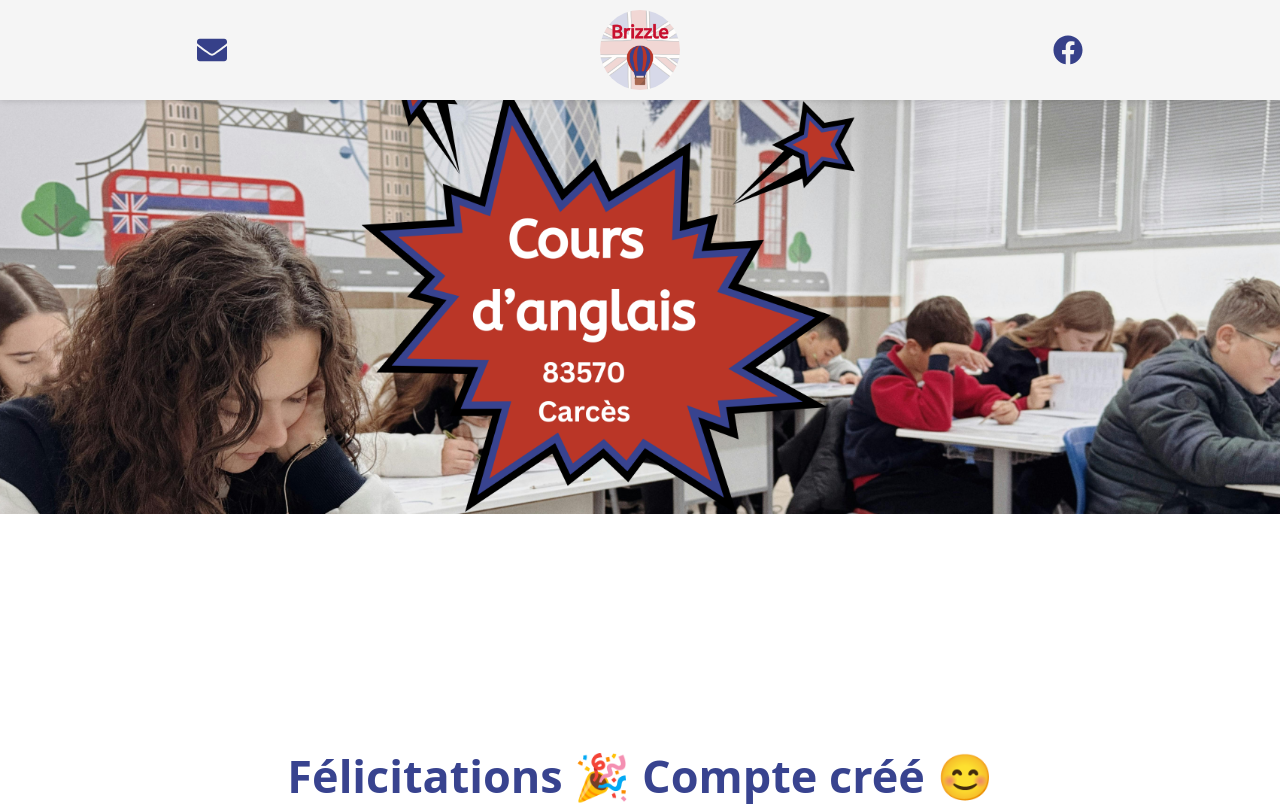
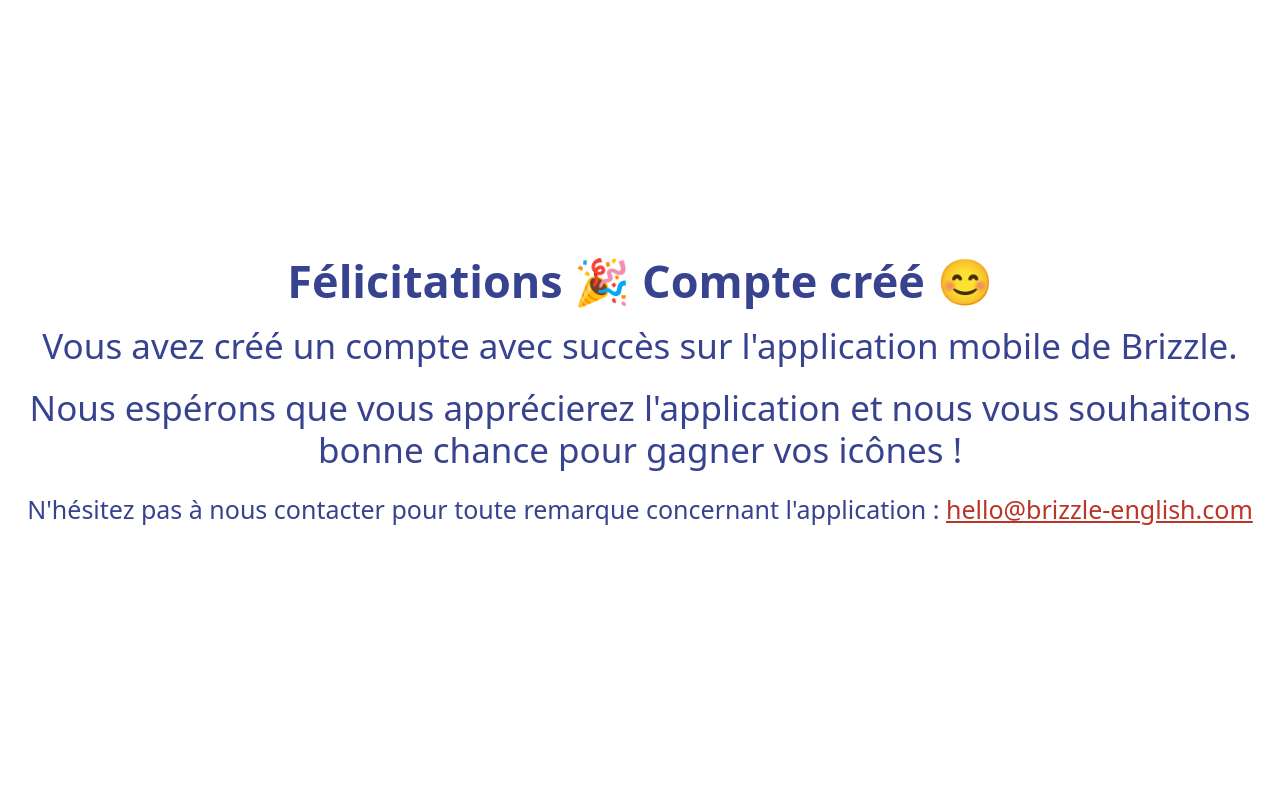
Before and after one commit to GeorginaMudditt/brizzle-website, a React (Vite) app: page /auth/bienvenue in a window 1280 px wide. Shown: the top 806 px of the page. Built offline with nearby package versions, Linux system fonts and the light colour scheme.

Commit message:
position WelcomePage above other elements

```diff
--- a/src/RedirectedFromApp.css
+++ b/src/RedirectedFromApp.css
@@ -1,10 +1,17 @@
 .WelcomePage {
-  display: flex;
+  position: fixed; /* Fixes the WelcomePage to the viewport */
+  top: 0;
+  left: 0;
+  width: 100vw; /* Full width */
+  height: 100vh; /* Full height */
+  background-color: white; /* Background color for the page */
+  z-index: 9999; /* Ensures it appears above all other elements */
+  display: flex; /* Center content */
   flex-direction: column;
+  justify-content: center;
   align-items: center;
-  justify-content: center;
-  height: 100vh;
-  padding: 0 40px;
+  text-align: center;
+  padding: 20px;
 }
 .WelcomePage h1 {
   color: #38438f;
```
